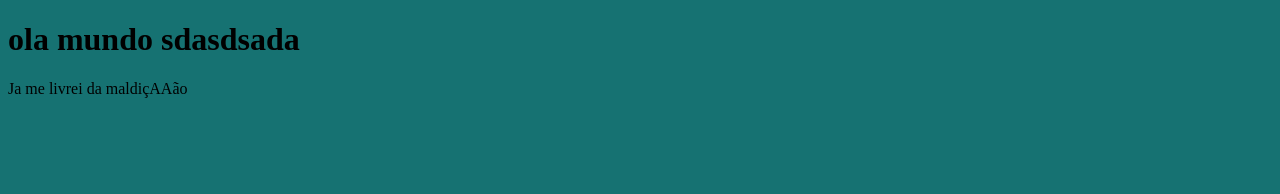
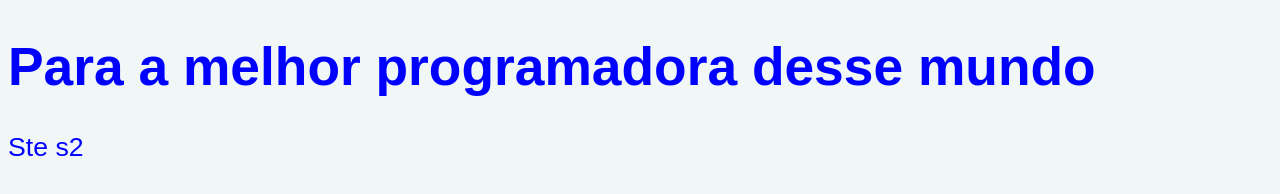
Before and after one commit to italo-mauricio/HTML.CSS, a plain HTML site: page Aulas-Guanabara/ex001.html in a window 1280 px wide. Drawn offline with Linux system fonts and the light colour scheme.

Commit message:
começando a usar JS

```diff
--- a/Aulas-Guanabara/ex001.html
+++ b/Aulas-Guanabara/ex001.html
@@ -7,12 +7,20 @@
     <title>First Program</title>
     <style>
         body{
-            background-color: rgb(22, 114, 114);
+            background-color: rgb(241, 247, 247);
+            color: blue;
+            font: 20pt Arial;
         }
     </style>
 </head>
 <body>
-    <h1>ola mundo sdasdsada</h1>
-    <p>Ja me livrei da maldiçAAão</p>
+    <h1>Para a melhor programadora desse mundo</h1>
+    <p>Ste s2</p>
+    <script>
+        window.alert('Aperte OK para entrar!');
+
+
+
+    </script>
 </body>
 </html>
```
